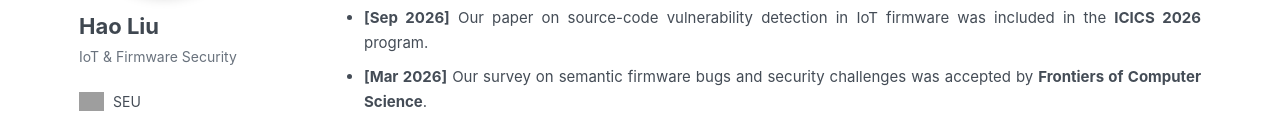
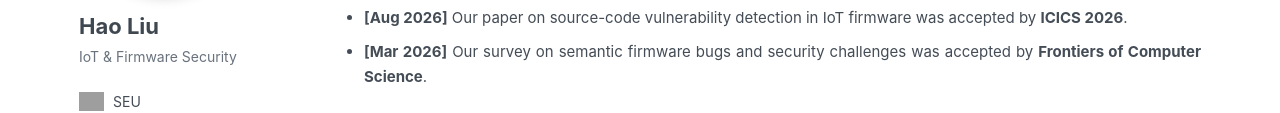
Before and after one commit to liuhaoqaq/liuhaoqaq.github.io, a plain HTML site: page index.html in a window 1280 px wide. Shown: the part 264-377 px from the top of the page. Drawn offline with Linux system fonts and the light colour scheme; grey boxes are pictures that could not be loaded.

Commit message:
Update news section with recent paper acceptance

```diff
--- a/index.html
+++ b/index.html
@@ -76,7 +76,7 @@ items.forEach(function(item){var card=document.createElement("article");card.cla
 <p><span class="icon">↗</span><a href="https://github.com/liuhaoqaq">GitHub</a></p>
 </aside><main class="main">
 <div id="about" class="intro"><p>My name is <strong>Hao Liu</strong>. I am a Ph.D. candidate at the School of Cyber Science and Engineering, Southeast University, supervised by <a href="https://cyber.seu.edu.cn/clq1/list.htm">Prof. Liquan Chen</a>, and a joint Ph.D. student in Computer Science at City University of Hong Kong, supervised by <a href="https://www.rfidblog.org.uk/">Prof. Gerhard P. Hancke</a>. My research focuses on IoT and industrial IoT security, firmware vulnerability detection, binary analysis, large language models for code, and post-quantum cryptography.</p></div>
-<section id="news"><h2>🔥 News</h2><ul><li><strong>[Sep 2026]</strong> Our paper on source-code vulnerability detection in IoT firmware was included in the <strong>ICICS 2026</strong> program.</li><li><strong>[Mar 2026]</strong> Our survey on semantic firmware bugs and security challenges was accepted by <strong>Frontiers of Computer Science</strong>.</li></ul></section>
+<section id="news"><h2>🔥 News</h2><ul><li><strong>[Aug 2026]</strong> Our paper on source-code vulnerability detection in IoT firmware was accepted by <strong>ICICS 2026</strong>.</li><li><strong>[Mar 2026]</strong> Our survey on semantic firmware bugs and security challenges was accepted by <strong>Frontiers of Computer Science</strong>.</li></ul></section>
 <section id="publications"><h2>📝 Publications</h2>
 <h3>Journal Papers</h3><ol class="pub-list">
 <li><strong>Hao Liu</strong>, Yucheng Liu, Yinghua Jiang, Zhifu Zhang, Liquan Chen, and Gerhard Petrus Hancke. “Cross-Device Firmware Bug Detection in Deployed IoT Systems Based on Twisted-CodeBERT-GCN Semantic Learning.” <span class="venue">IEEE Transactions on Consumer Electronics</span>, 72(1), 619–637, 2026. <a href="https://doi.org/10.1109/TCE.2025.3628894">[DOI]</a></li>
```
